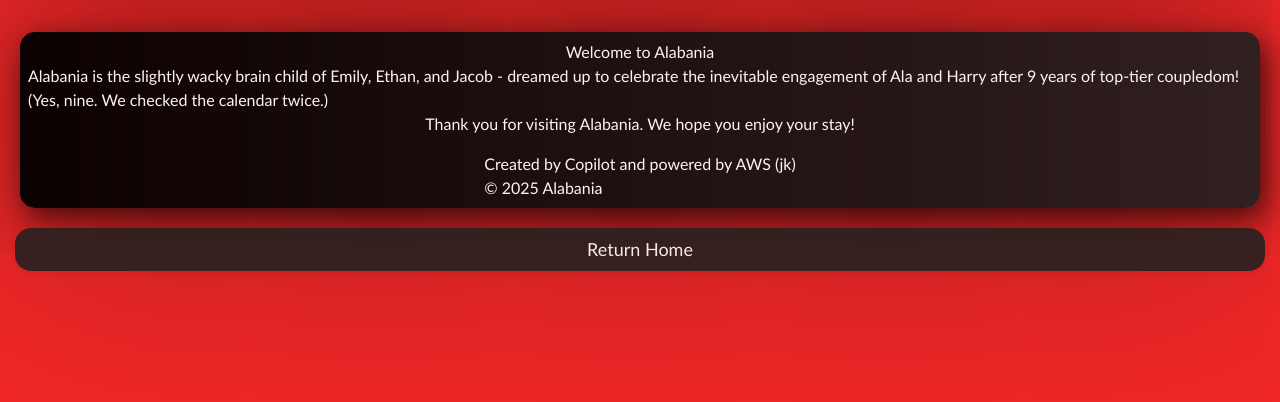
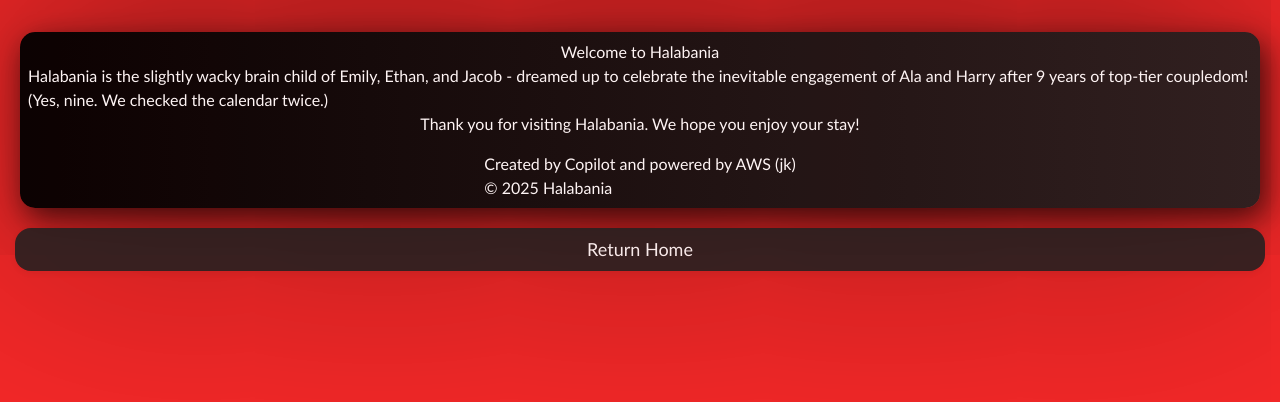
Before and after one commit to jdsmith104/alabania-web, a Next.js app: page /about in a window 1280 px wide. Shown: the top 402 px of the page. Built offline with nearby package versions, Linux system fonts and the light colour scheme.

Commit message:
Update about text

```diff
--- a/src/app/about/about.tsx
+++ b/src/app/about/about.tsx
@@ -5,12 +5,12 @@ export default function About() {
     return (
         <div>
             <div className={styles["about-page"]}  >
-                <h2>Welcome to Alabania</h2>
-                <p>Alabania is the slightly wacky brain child of Emily, Ethan, and Jacob - dreamed up to celebrate the inevitable engagement of Ala and Harry after 9 years of top-tier coupledom! (Yes, nine. We checked the calendar twice.)</p>
-                <p>Thank you for visiting Alabania. We hope you enjoy your stay!</p>
+                <h2>Welcome to Halabania</h2>
+                <p>Halabania is the slightly wacky brain child of Emily, Ethan, and Jacob - dreamed up to celebrate the inevitable engagement of Ala and Harry after 9 years of top-tier coupledom! (Yes, nine. We checked the calendar twice.)</p>
+                <p>Thank you for visiting Halabania. We hope you enjoy your stay!</p>
                 <footer className="mt-4">
                     <p>Created by Copilot and powered by AWS (jk)</p>
-                    <p>© 2025 Alabania</p>
+                    <p>© 2025 Halabania</p>
                 </footer>
             </div>
             <HomeLink />
```
